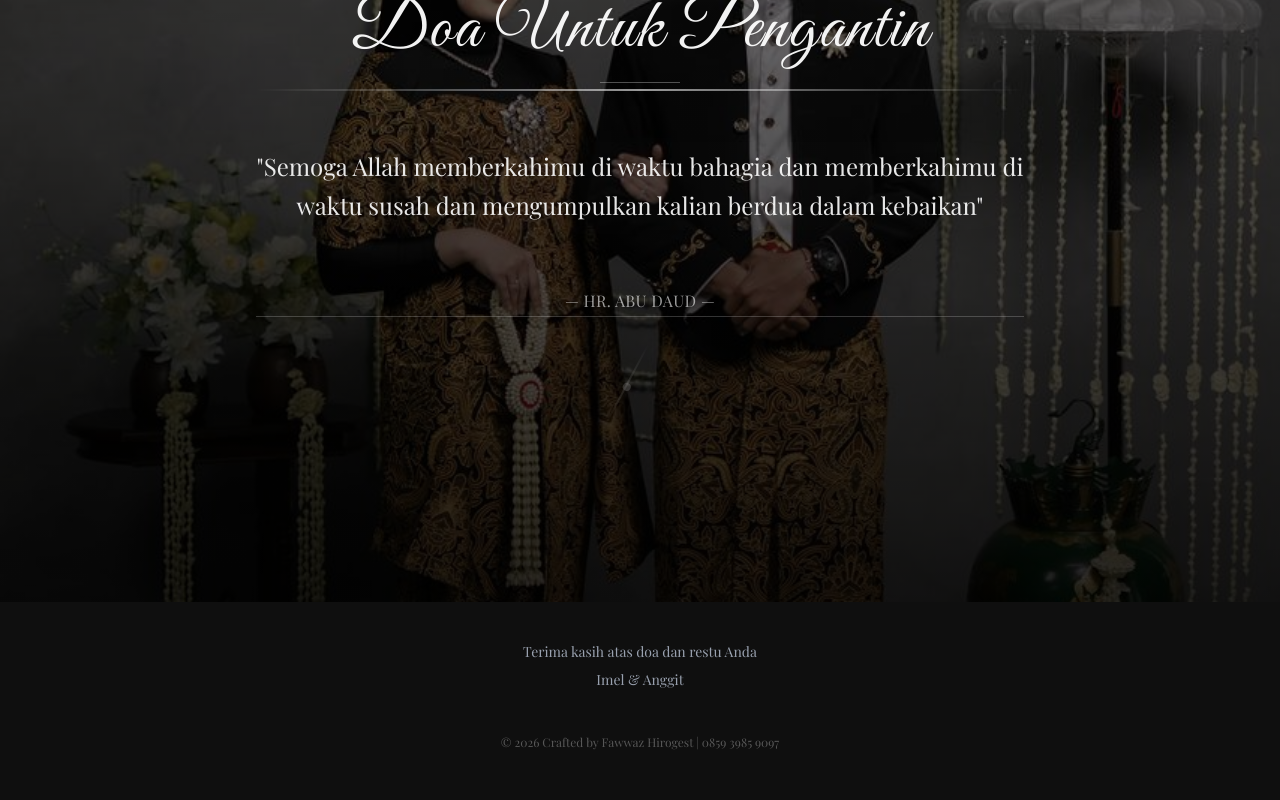
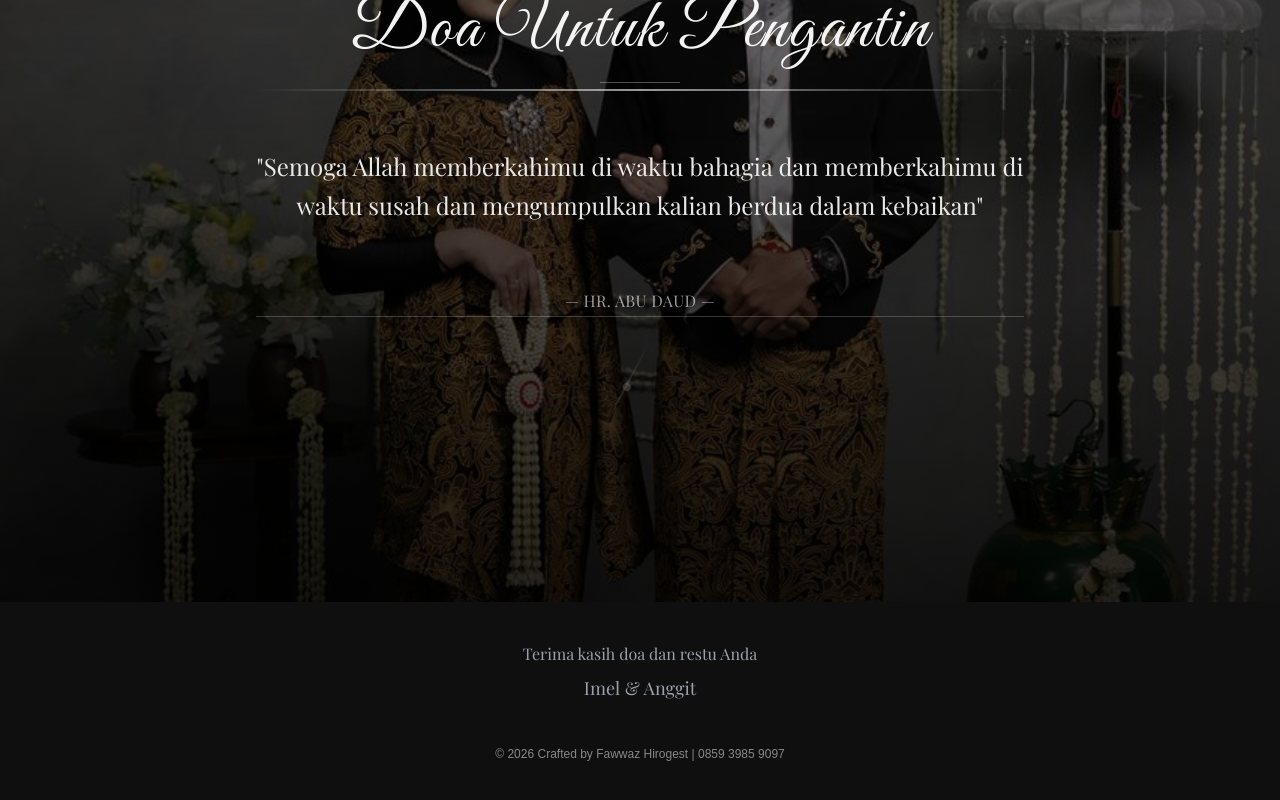
Before and after one commit to FawwazCode/Wedding-Invitation-Anggita-and-Melnia, a Next.js app: page /invitation in a window 1280 px wide. Shown: the part 4268-5068 px from the top of the page. Built offline with nearby package versions, Linux system fonts and the light colour scheme; a web font is replaced by a local one.

Commit message:
update watermark

```diff
--- a/components/Footer.tsx
+++ b/components/Footer.tsx
@@ -4,16 +4,16 @@ import { motion } from "framer-motion";
 
 export default function Footer() {
   return (
-    <footer className="py-10 text-center text-sm text-gray-400">
-      <p>Terima kasih atas doa dan restu Anda</p>
-      <p className="mt-2 text-gold">Imel & Anggit</p>
+    <footer className="py-10 text-center text-gray-400">
+      <p className="text-base">Terima kasih doa dan restu Anda</p>
+      <p className="mt-2 text-lg text-gold">Imel & Anggit</p>
 
       {/* Watermark */}
       <motion.div
         initial={{ opacity: 0 }}
         animate={{ opacity: 1 }}
         transition={{ duration: 2, delay: 1 }}
-        className="mt-11 text-xs text-white/30"
+        className="mt-11 text-xs text-white/50" style={{ fontFamily: 'Arial, sans-serif' }}
       >
         © 2026 Crafted by Fawwaz Hirogest | 0859 3985 9097
       </motion.div>
```
